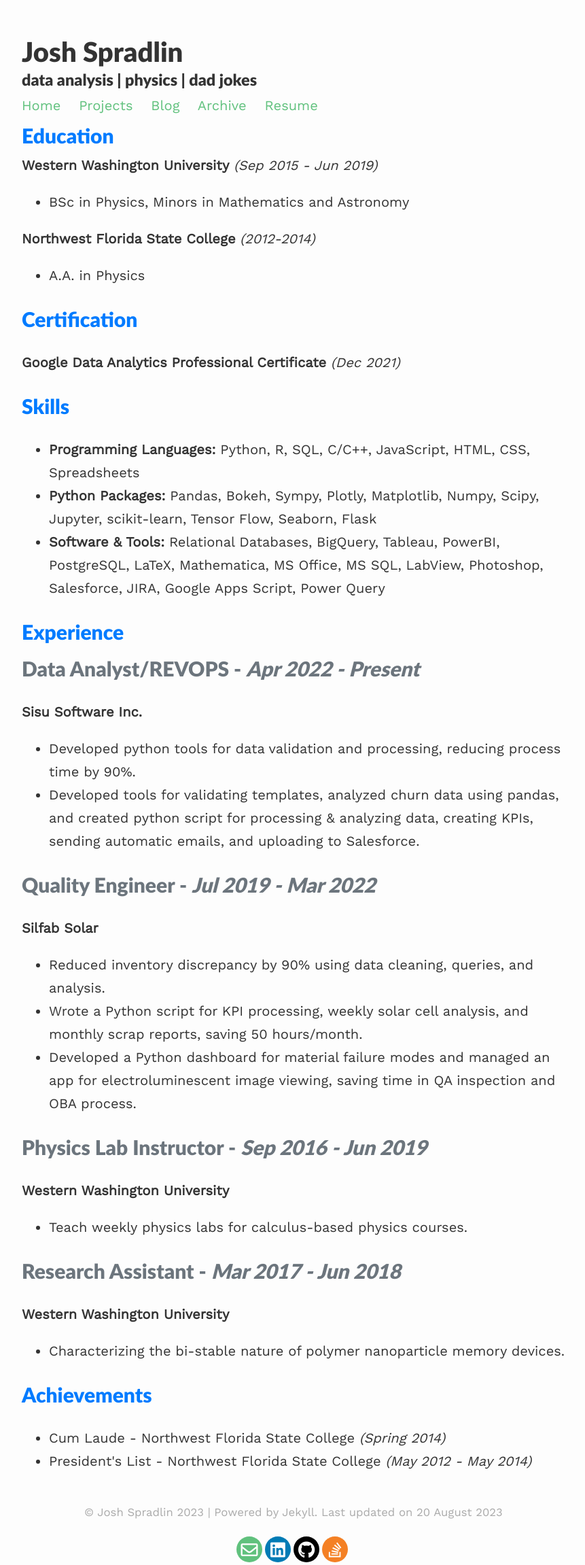
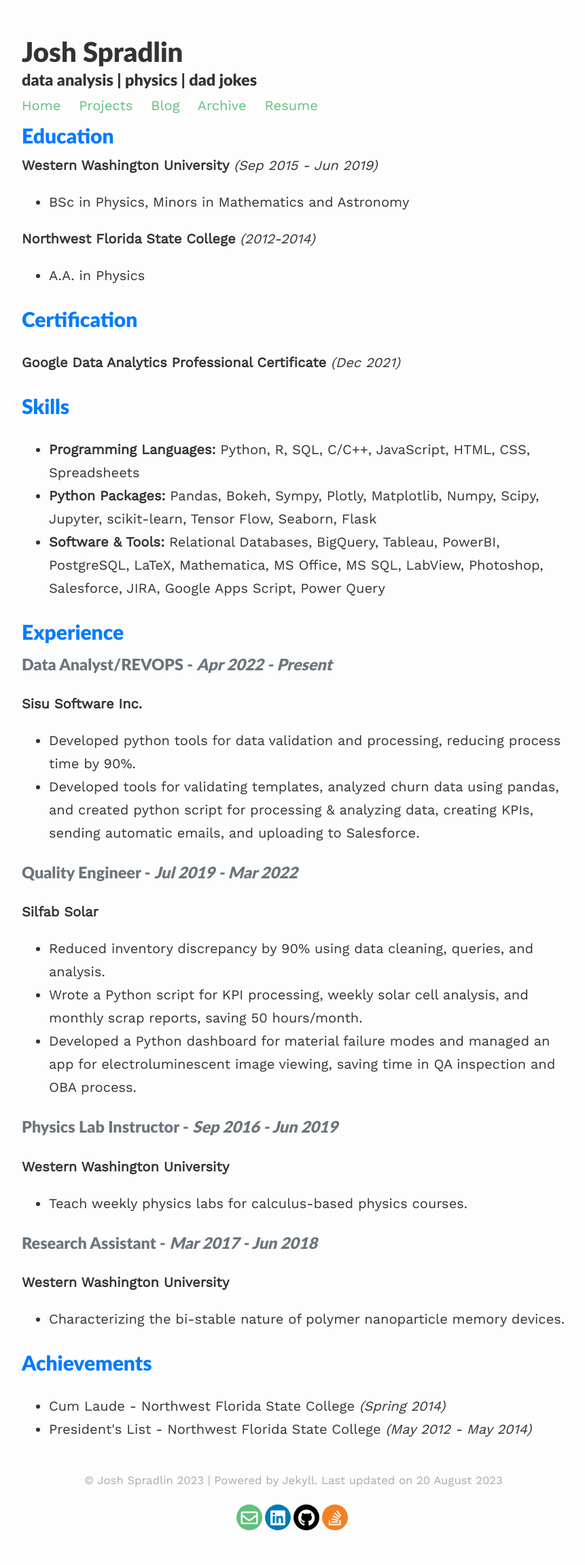
Before and after one commit to josh-u-a/gradfolio, a Jekyll site: the page built from _pages/resume.md, in a window 1280 px wide. Shown: the whole page at 68% size, without its empty margins (208-1069 px from the left). Built offline with Jekyll 4.4.1, drawn with Linux system fonts in a browser that asks for light colours; nearby versions of some CDN libraries; after the commit the page ends 2255 px from its top, so only the background shows below that.

Commit message:
Update resume.html

```diff
--- a/_layouts/resume.html
+++ b/_layouts/resume.html
@@ -44,14 +44,14 @@
 <!-- Experience -->
 <h1 class="header-color">Experience</h1>
 
-<h2 class="subheader-color">Data Analyst/REVOPS - <em>Apr 2022 - Present</em></h2>
+<h3 class="subheader-color">Data Analyst/REVOPS - <em>Apr 2022 - Present</em></h3>
 <p><strong>Sisu Software Inc.</strong></p>
 <ul>
   <li>Developed python tools for data validation and processing, reducing process time by 90%.</li>
   <li>Developed tools for validating templates, analyzed churn data using pandas, and created python script for processing & analyzing data, creating KPIs, sending automatic emails, and uploading to Salesforce.</li>
 </ul>
 
-<h2 class="subheader-color">Quality Engineer - <em>Jul 2019 - Mar 2022</em></h2>
+<h3 class="subheader-color">Quality Engineer - <em>Jul 2019 - Mar 2022</em></h3>
 <p><strong>Silfab Solar</strong></p>
 <ul>
   <li>Reduced inventory discrepancy by 90% using data cleaning, queries, and analysis.</li>
@@ -59,13 +59,13 @@
   <li>Developed a Python dashboard for material failure modes and managed an app for electroluminescent image viewing, saving time in QA inspection and OBA process.</li>
 </ul>
 
-<h2 class="subheader-color">Physics Lab Instructor - <em>Sep 2016 - Jun 2019</em></h2>
+<h3 class="subheader-color">Physics Lab Instructor - <em>Sep 2016 - Jun 2019</em></h3>
 <p><strong>Western Washington University</strong></p>
 <ul>
   <li>Teach weekly physics labs for calculus-based physics courses.</li>
 </ul>
 
-<h2 class="subheader-color">Research Assistant - <em>Mar 2017 - Jun 2018</em></h2>
+<h3 class="subheader-color">Research Assistant - <em>Mar 2017 - Jun 2018</em></h3>
 <p><strong>Western Washington University</strong></p>
 <ul>
   <li>Characterizing the bi-stable nature of polymer nanoparticle memory devices.</li>
```
